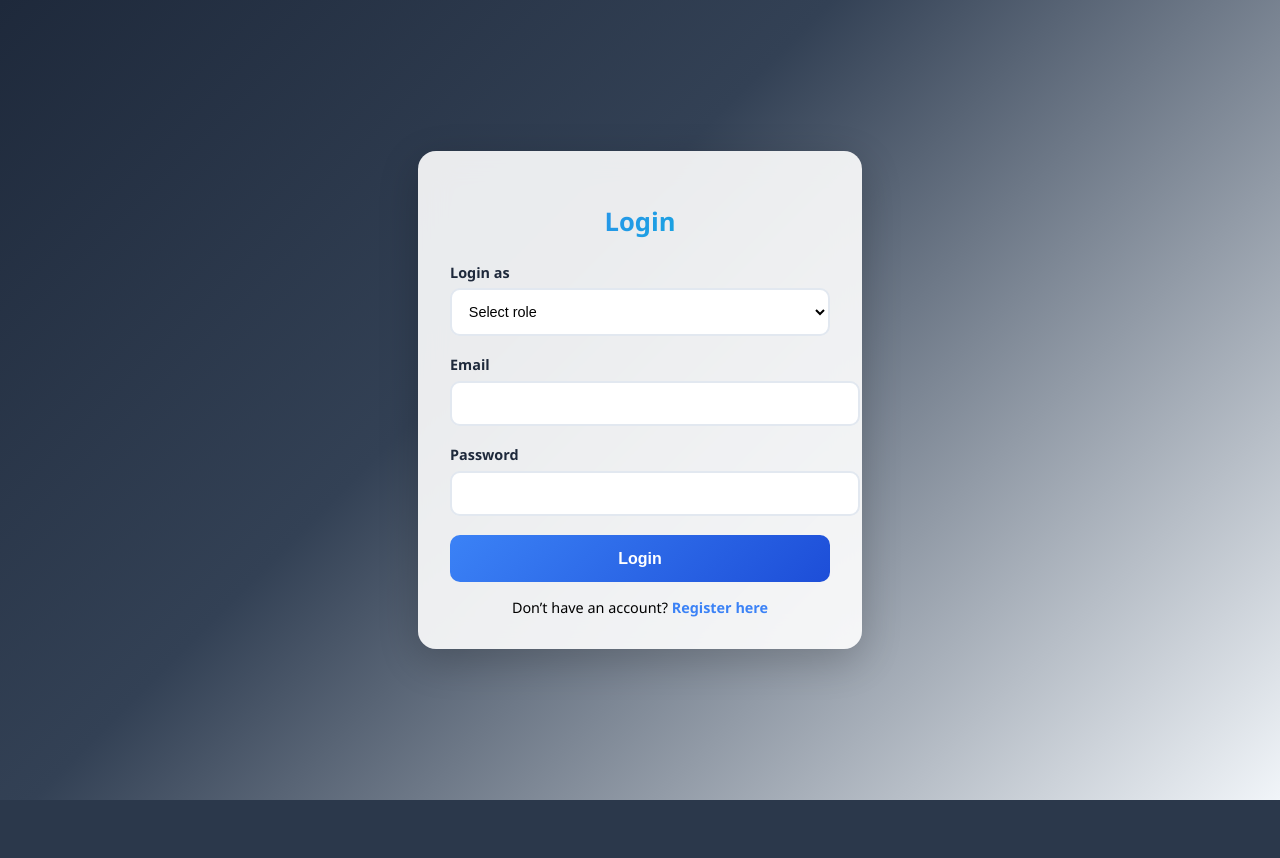
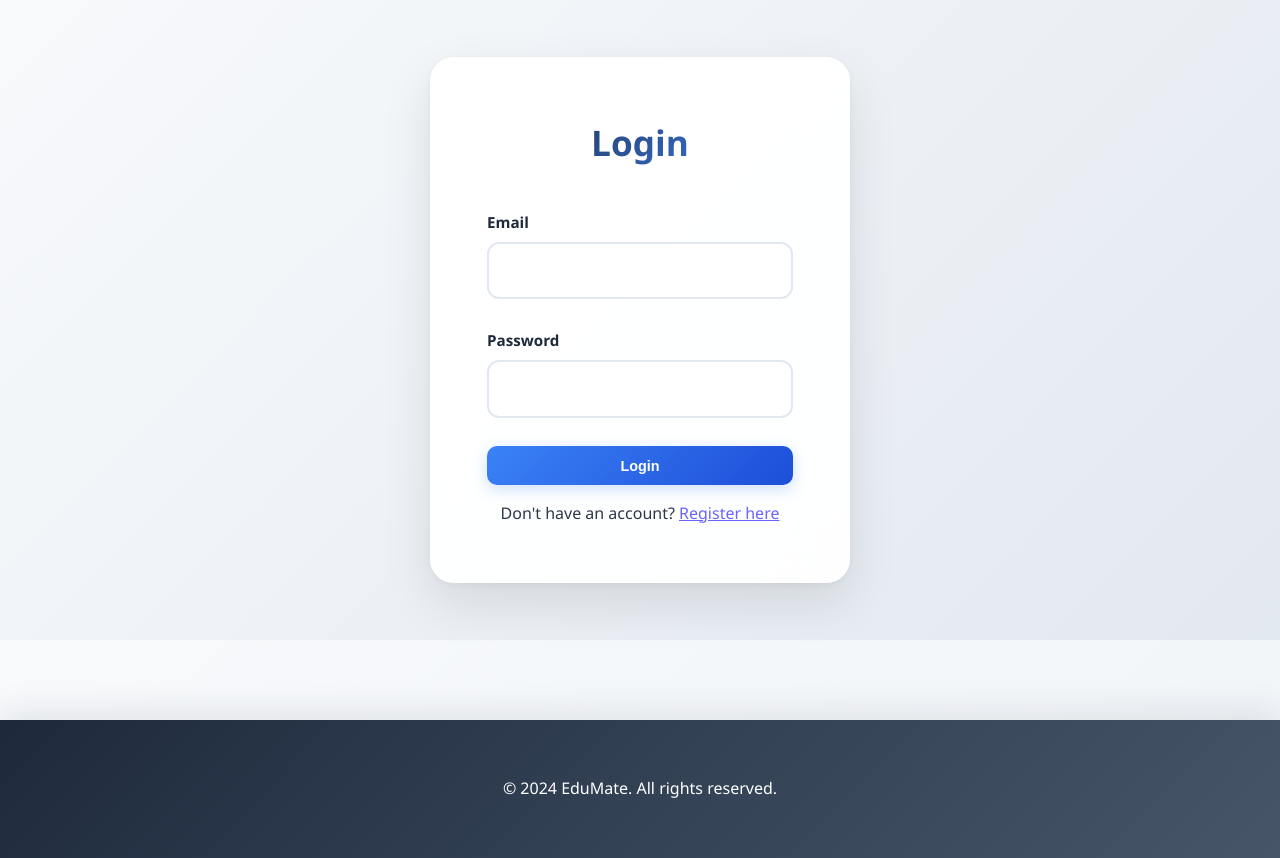
Before and after one commit to onalennaS/EduMate, a PHP site: page /login.php in a window 1280 px wide. Before the commit the page ends 800 px from the top, so only its background shows below. Run offline with PHP 8.4, Linux system fonts and the light colour scheme; some libraries are stand-ins or nearby versions.

Commit message:
Update login.php

```diff
--- a/login.php
+++ b/login.php
@@ -1,215 +1,105 @@
 <?php
 require_once 'includes/auth.php';
 
-// Redirect if already logged in
+// If user is already logged in, redirect to home page
 if (isLoggedIn()) {
     header("Location: index.php");
     exit();
 }
-///
+
 $error = '';
 $success = '';
 
-// Success message if redirected after registration
+// Check if user just registered
 if (isset($_GET['registered']) && $_GET['registered'] == '1') {
     $success = 'Registration successful! Please login with your credentials.';
 }
 
+
+
 if ($_SERVER['REQUEST_METHOD'] === 'POST') {
     $email = trim($_POST['email']);
     $password = trim($_POST['password']);
-    $user_type = trim($_POST['user_type']);
 
-    // --- VALIDATIONS ---
-    if (empty($user_type) || !in_array($user_type, ['student','teacher'])) {
-        $error = "Please select a valid user type.";
-    } elseif (!filter_var($email, FILTER_VALIDATE_EMAIL)) {
-        $error = "Please enter a valid email address.";
-    } elseif (strlen($password) < 6) {
-        $error = "Password must be at least 6 characters long.";
-    } else {
-        // Attempt login
-        $result = loginUser($email, $password, $user_type);
+    $result = loginUser($email, $password);
     if ($result === true) {
-            // Redirect based on role
-            if ($user_type === 'student') {
-                header("Location: student_dashboard/student_dashboard.php");
-            } elseif ($user_type === 'teacher') {
-                header("Location: teacher_dashboard/teacher_dashboard.php");
-            } else {
+        // Successful login - redirect to home page
         header("Location: index.php");
-            }
         exit();
     } else {
         $error = $result;
-        }
     }
 }
 ?>
 <!DOCTYPE html>
 <html lang="en">
 <head>
-  <meta charset="UTF-8"/>
-  <meta name="viewport" content="width=device-width, initial-scale=1.0"/>
+    <meta charset="UTF-8">
+    <meta name="viewport" content="width=device-width, initial-scale=1.0">
     <title>Login - EduMate</title>
-  <style>
-    body {
-      font-family: 'Segoe UI', Tahoma, Geneva, Verdana, sans-serif;
-      background: linear-gradient(135deg, #1e293b 0%, #334155 40%, #f1f5f9 100%);
-      min-height: 100vh;
-      display: flex;
-      justify-content: center;
-      align-items: center;
-      margin: 0;
-    }
-    .auth-container {
-      width: 100%;
-      max-width: 380px;
-      background: rgba(255, 255, 255, 0.9);
-      backdrop-filter: blur(15px);
-      padding: 2rem;
-      border-radius: 18px;
-      box-shadow: 0 12px 40px rgba(0,0,0,0.2);
-    }
-    .auth-container h2 {
-      text-align: center;
-      margin-bottom: 1.5rem;
-      font-size: 1.6rem;
-      font-weight: 700;
-      background: linear-gradient(135deg, #3b82f6, #06b6d4);
-      -webkit-background-clip: text;
-      -webkit-text-fill-color: transparent;
-    }
-    .form-group { margin-bottom: 1.2rem; }
-    .form-group label {
-      font-size: 0.9rem;
-      font-weight: 600;
-      color: #1e293b;
-      margin-bottom: 0.4rem;
-      display: block;
-    }
-    .form-group input,
-    .form-group select {
-      width: 100%;
-      padding: 0.8rem;
-      font-size: 0.9rem;
-      border: 2px solid #e2e8f0;
-      border-radius: 10px;
-      background: #fff;
-      transition: all 0.3s ease;
-    }
-    .form-group input:focus,
-    .form-group select:focus {
-      border-color: #3b82f6;
-      outline: none;
-      box-shadow: 0 0 0 3px rgba(59,130,246,0.2);
-    }
-    .btn {
-      width: 100%;
-      padding: 0.9rem;
-      background: linear-gradient(135deg, #3b82f6, #1d4ed8);
-      border: none;
-      border-radius: 10px;
-      font-size: 1rem;
-      font-weight: 600;
-      color: #fff;
-      cursor: pointer;
-      transition: transform 0.2s ease, background 0.3s ease;
-    }
-    .btn:hover {
-      transform: translateY(-2px);
-      background: linear-gradient(135deg, #2563eb, #1e40af);
-    }
-    .error-message, .success-message {
-      margin-bottom: 1rem;
-      padding: 0.9rem 1rem;
-      border-radius: 10px;
-      font-size: 0.9rem;
-    }
-    .error-message {
-      background: #fee2e2;
-      color: #dc2626;
-      border-left: 4px solid #ef4444;
-    }
-    .success-message {
-      background: #dcfce7;
-      color: #16a34a;
-      border-left: 4px solid #22c55e;
-    }
-    .login-link {
-      margin-top: 1rem;
-      text-align: center;
-      font-size: 0.9rem;
-    }
-    .login-link a {
-      color: #3b82f6;
-      text-decoration: none;
-      font-weight: 600;
-    }
-    .login-link a:hover { color: #1d4ed8; }
-  </style>
+    <link rel="stylesheet" href="assets/css/style.css">
+    <script src="https://cdn.jsdelivr.net/npm/sweetalert2@11"></script>
+
 </head>
 <body>
-  <div class="auth-container">
+
+
+    <section class="auth-container">
+        <div class="auth-form">
             <h2>Login</h2>
 
             <?php if ($error): ?>
-      <div class="error-message"><?php echo htmlspecialchars($error); ?></div>
-    <?php endif; ?>
-    <?php if ($success): ?>
-      <div class="success-message"><?php echo htmlspecialchars($success); ?></div>
+                <div class="error-message"><?php echo h($error); ?></div>
             <?php endif; ?>
 
-    <form method="POST" id="loginForm">
-      <div class="form-group">
-        <label for="user_type">Login as</label>
-        <select name="user_type" id="user_type" required>
-          <option value="">Select role</option>
-          <option value="student" <?php echo (isset($_POST['user_type']) && $_POST['user_type']=='student')?'selected':''; ?>>Student</option>
-          <option value="teacher" <?php echo (isset($_POST['user_type']) && $_POST['user_type']=='teacher')?'selected':''; ?>>Teacher</option>
-        </select>
-      </div>
+            <?php if ($success): ?>
+                <div class="success-message"><?php echo h($success); ?></div>
+            <?php endif; ?>
 
+            <form method="POST" action="" id="loginForm">
                 <div class="form-group">
                     <label for="email">Email</label>
                     <input type="email" id="email" name="email"
-          value="<?php echo isset($_POST['email']) ? htmlspecialchars($_POST['email']) : ''; ?>"
+                           value="<?php echo isset($_POST['email']) ? h($_POST['email']) : ''; ?>"
                            required>
                 </div>
 
                 <div class="form-group">
                     <label for="password">Password</label>
-        <input type="password" id="password" name="password" minlength="6" required>
+                    <input type="password" id="password" name="password" required>
                 </div>
 
-      <button type="submit" class="btn">Login</button>
+                <button type="submit" class="btn" style="width: 100%;">Login</button>
             </form>
 
-    <div class="login-link">
-      Don’t have an account? <a href="register.php">Register here</a>
+            <p style="margin-top: 1rem; text-align: center;">
+                Don't have an account? <a href="register.php" style="color: #6c63ff;">Register here</a>
+            </p>
         </div>
-  </div>
+    </section>
+
+    <footer>
+        <p>&copy; 2024 EduMate. All rights reserved.</p>
+    </footer>
 
     <script>
-    document.getElementById('loginForm').addEventListener('submit', function(e) {
-      const email = document.getElementById('email').value.trim();
-      const password = document.getElementById('password').value.trim();
-      const userType = document.getElementById('user_type').value;
-      let errors = [];
+        // Add loading state to form
+        document.getElementById('loginForm').addEventListener('submit', function() {
+            const submitBtn = this.querySelector('button[type="submit"]');
+            submitBtn.disabled = true;
+            submitBtn.textContent = 'Logging in...';
+        });
+    </script>
+    <script>
 
-      if (!userType) errors.push("Please select a user type.");
-      if (!/^[^@]+@[^@]+\.[^@]+$/.test(email)) errors.push("Invalid email format.");
-      if (password.length < 6) errors.push("Password must be at least 6 characters.");
 
-      if (errors.length > 0) {
-        e.preventDefault();
-        alert(errors.join("\n"));
-      } else {
-        const btn = this.querySelector('button[type="submit"]');
-        btn.disabled = true;
-        btn.textContent = 'Logging in...';
-      }
+// Add loading state to form
+document.getElementById('loginForm').addEventListener('submit', function() {
+    const submitBtn = this.querySelector('button[type="submit"]');
+    submitBtn.disabled = true;
+    submitBtn.textContent = 'Logging in...';
 });
 </script>
 </body>
+
 </html>
```
Lines whose indentation alone changed are shown as unchanged.
